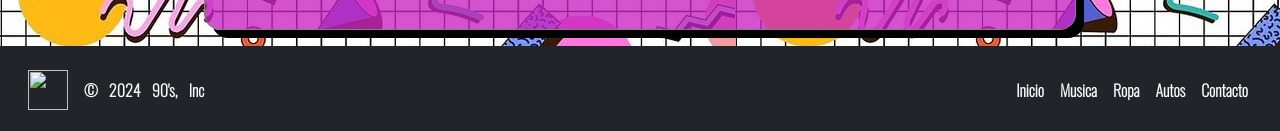
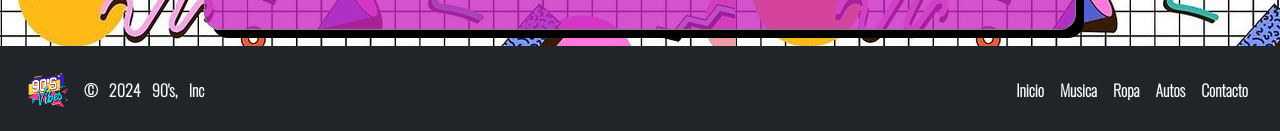
Before and after one commit to JCBTK/EntregaProyectoFinal-Benitez, a plain HTML site: page index.html in a window 1280 px wide. Shown: the part 1915-2046 px from the top of the page. Drawn offline with nearby package versions, Linux system fonts and the light colour scheme; the site is published under a folder, as on GitHub Pages, so addresses that start at the root find nothing.

Commit message:
mas cambios

```diff
--- a/index.html
+++ b/index.html
@@ -117,7 +117,7 @@
             href="/index.html"
             class="mb-3 mx-3 mb-md-0 text-decoration-none lh-1"
           >
-            <img src="/pages/img/logo.png" width="40" height="40" alt="" />
+            <img src="./pages/img/logo.png" width="40" height="40" alt="" />
           </a>
           <span class="mb-3 mb-md-0 text-light">© 2024 90's, Inc</span>
         </div>
```
